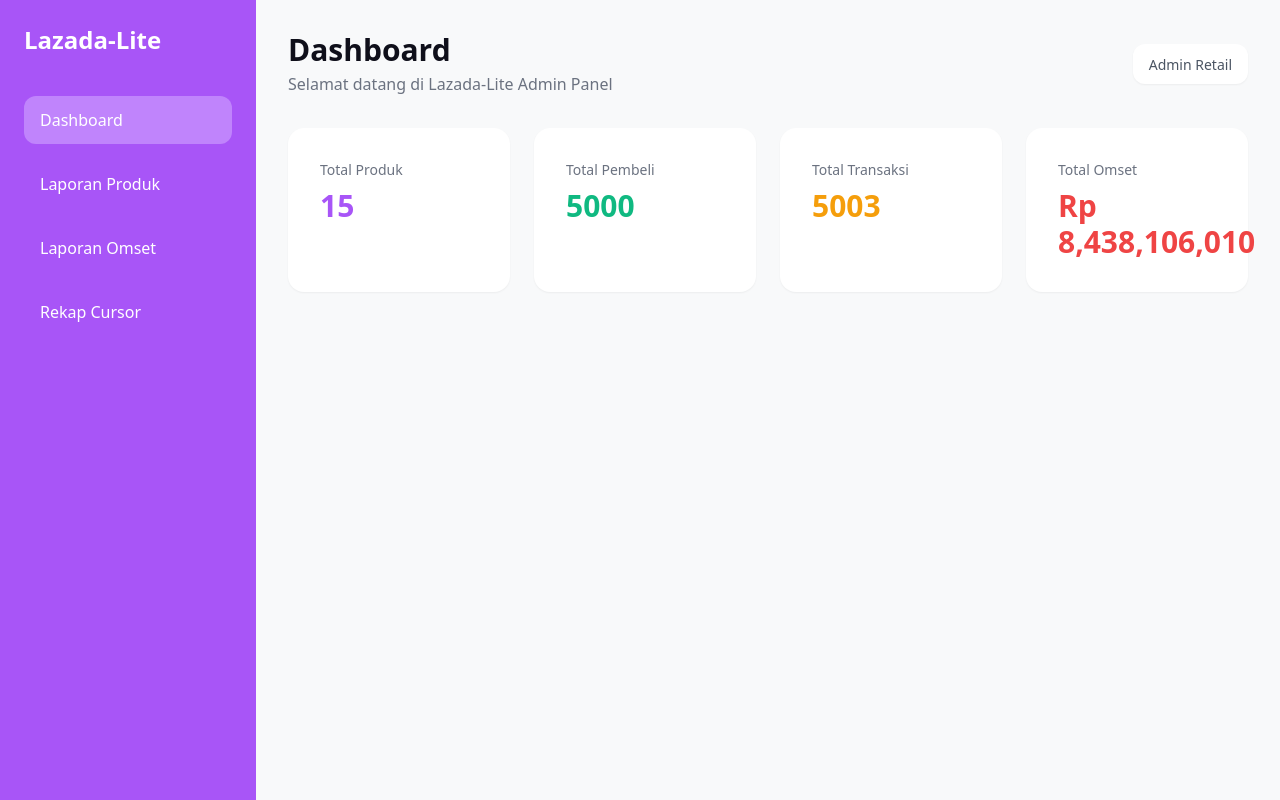
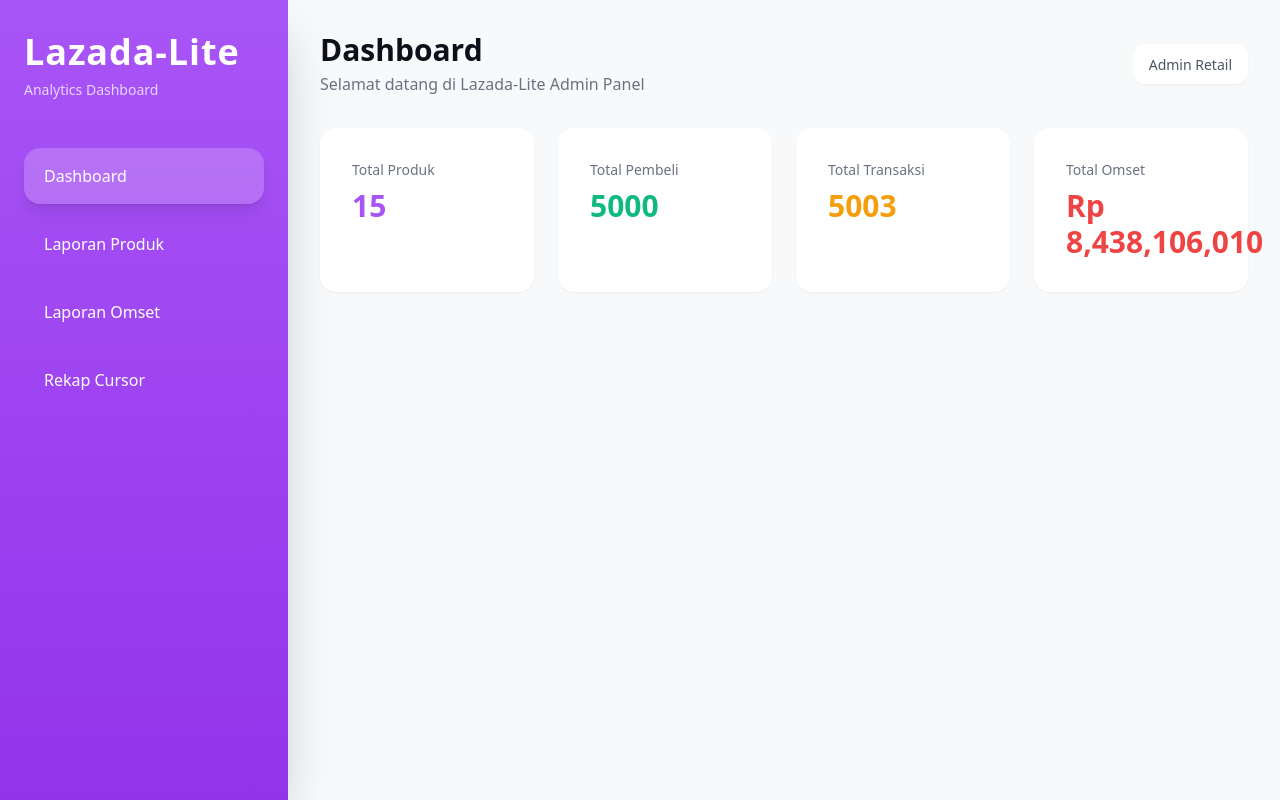
Before and after one commit to AinurRaftuzzaki/Lazada-Lite, a PHP site: page /dashboard.php in a window 1280 px wide. Run offline with PHP 8.4, Linux system fonts and the light colour scheme; data comes from the database, SQL or seed files in the repository; some libraries are stand-ins or nearby versions.

Commit message:
update sidebar & footer

```diff
--- a/components/sidebar.php
+++ b/components/sidebar.php
@@ -4,19 +4,30 @@ $currentPage = basename($_SERVER['PHP_SELF']);
 
 ?>
 
-<aside class="w-64 bg-[#A855F7] text-white p-6">
+<aside class="w-72 min-h-screen bg-gradient-to-b from-[#A855F7] to-[#9333EA] text-white px-6 py-8 shadow-2xl">
 
-    <h1 class="text-2xl font-bold mb-10">
+    <!-- LOGO -->
+    <div class="mb-12">
+
+        <h1 class="text-4xl font-extrabold tracking-wide">
             Lazada-Lite
         </h1>
 
-    <ul class="space-y-4">
+        <p class="text-purple-200 text-sm mt-2">
+            Analytics Dashboard
+        </p>
+
+    </div>
+
+    <!-- MENU -->
+    <ul class="space-y-3">
 
         <!-- DASHBOARD -->
         <li>
 
             <a href="../dashboard.php"
-            class="block px-4 py-3 rounded-xl transition duration-300 <?php echo ($currentPage == 'dashboard.php') ? 'bg-[#C084FC]' : 'hover:bg-[#C084FC]'; ?>">
+            class="flex items-center gap-3 px-5 py-4 rounded-2xl transition duration-300 font-medium
+            <?php echo ($currentPage == 'dashboard.php') ? 'bg-white/20 shadow-lg backdrop-blur-sm' : 'hover:bg-white/10'; ?>">
 
                  Dashboard
 
@@ -28,7 +39,8 @@ $currentPage = basename($_SERVER['PHP_SELF']);
         <li>
 
             <a href="../views/laporan-produk.php"
-            class="block px-4 py-3 rounded-xl transition duration-300 <?php echo ($currentPage == 'laporan-produk.php') ? 'bg-[#C084FC]' : 'hover:bg-[#C084FC]'; ?>">
+            class="flex items-center gap-3 px-5 py-4 rounded-2xl transition duration-300 font-medium
+            <?php echo ($currentPage == 'laporan-produk.php') ? 'bg-white/20 shadow-lg backdrop-blur-sm' : 'hover:bg-white/10'; ?>">
 
                  Laporan Produk
 
@@ -40,7 +52,8 @@ $currentPage = basename($_SERVER['PHP_SELF']);
         <li>
 
             <a href="../views/laporan-omset.php"
-            class="block px-4 py-3 rounded-xl transition duration-300 <?php echo ($currentPage == 'laporan-omset.php') ? 'bg-[#C084FC]' : 'hover:bg-[#C084FC]'; ?>">
+            class="flex items-center gap-3 px-5 py-4 rounded-2xl transition duration-300 font-medium
+            <?php echo ($currentPage == 'laporan-omset.php') ? 'bg-white/20 shadow-lg backdrop-blur-sm' : 'hover:bg-white/10'; ?>">
 
                  Laporan Omset
 
@@ -48,11 +61,12 @@ $currentPage = basename($_SERVER['PHP_SELF']);
 
         </li>
 
-        <!-- REKAP CURSOR -->
+        <!-- CURSOR -->
         <li>
 
             <a href="../cursor/rekap-cursor.php"
-            class="block px-4 py-3 rounded-xl transition duration-300 <?php echo ($currentPage == 'rekap-cursor.php') ? 'bg-[#C084FC]' : 'hover:bg-[#C084FC]'; ?>">
+            class="flex items-center gap-3 px-5 py-4 rounded-2xl transition duration-300 font-medium
+            <?php echo ($currentPage == 'rekap-cursor.php') ? 'bg-white/20 shadow-lg backdrop-blur-sm' : 'hover:bg-white/10'; ?>">
 
                  Rekap Cursor
 
--- a/dashboard.php
+++ b/dashboard.php
@@ -107,6 +107,8 @@ $totalOmset = mysqli_fetch_assoc($totalOmsetQuery);
 
 </div>
 </div>
+
+
 </main>
 </div>
 </body>
--- a/views/laporan-omset.php
+++ b/views/laporan-omset.php
@@ -76,7 +76,11 @@ $dataOmset = mysqli_fetch_assoc($omsetQuery);
 
             </div>
         </div>
+    <footer class="mt-12 text-center text-gray-400 text-sm">
 
+        Lazada-Lite © 2026 <br>
+
+    </footer>
     </main>
 
     </div>
--- a/views/laporan-produk.php
+++ b/views/laporan-produk.php
@@ -109,6 +109,11 @@ $produkTerlaris = mysqli_query($conn, "
             </div>
 
         </div>
+    <footer class="mt-12 text-center text-gray-400 text-sm">
+
+    Lazada-Lite © 2026 <br>
+
+    </footer>
 
     </main>
 
```
Also changed, not shown: cursor/rekap-cursor.php (+21 -1 lines). Lines whose indentation alone changed are shown as unchanged.
